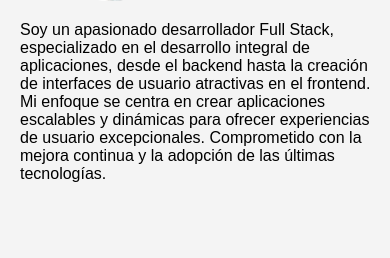
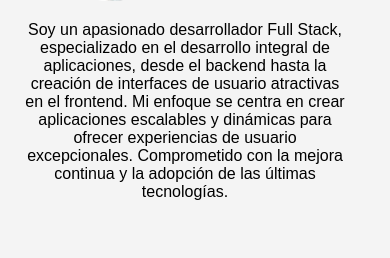
Before and after one commit to maaaurii/maaaurii.github.io, a plain HTML site: page index.html in a window 390 px wide. Shown: the part 238-496 px from the top of the page. Drawn offline with Linux system fonts and the light colour scheme.

Commit message:
Update style.css

```diff
--- a/Stylos/style.css
+++ b/Stylos/style.css
@@ -179,7 +179,8 @@ footer a {
     }
 
     #contenedor-presentacion {
-        text-align: left;
+        margin-right: 40px;
+        text-align: center;
         grid-area: p;
     }
 
```
